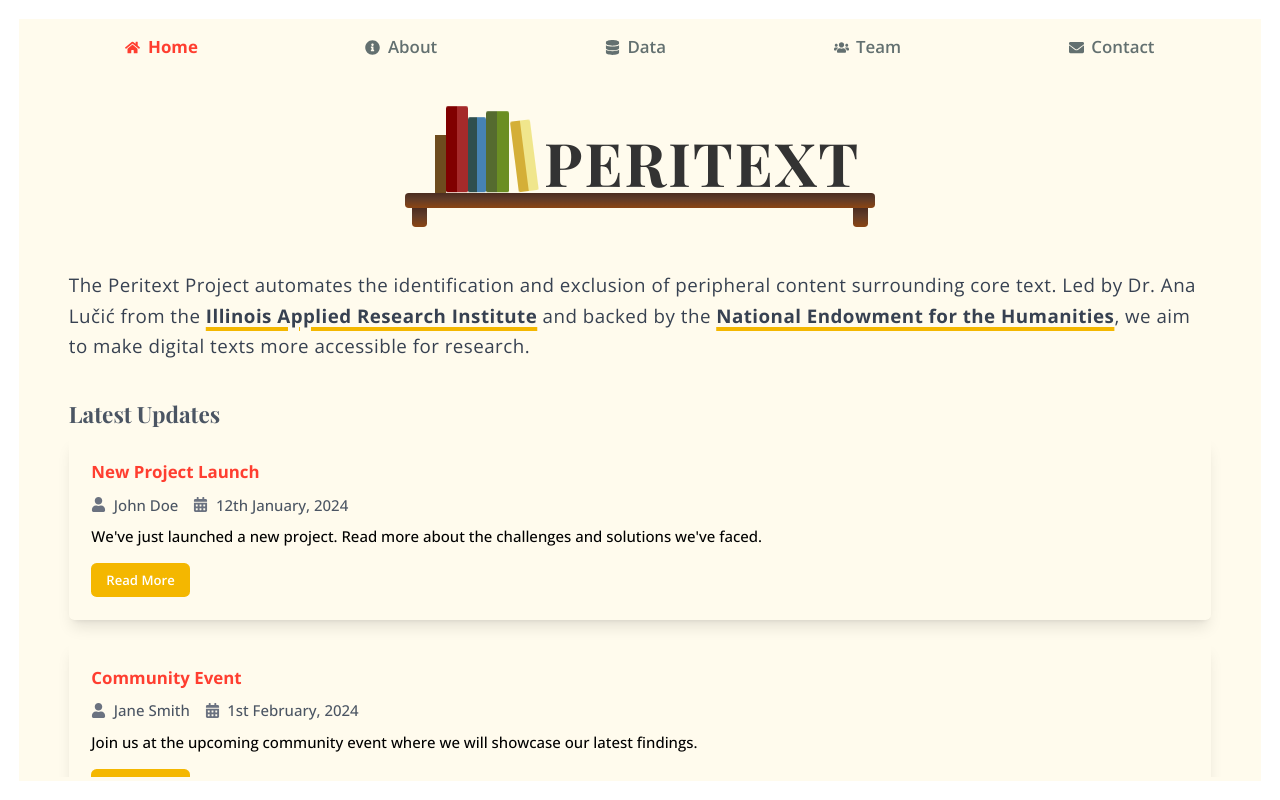
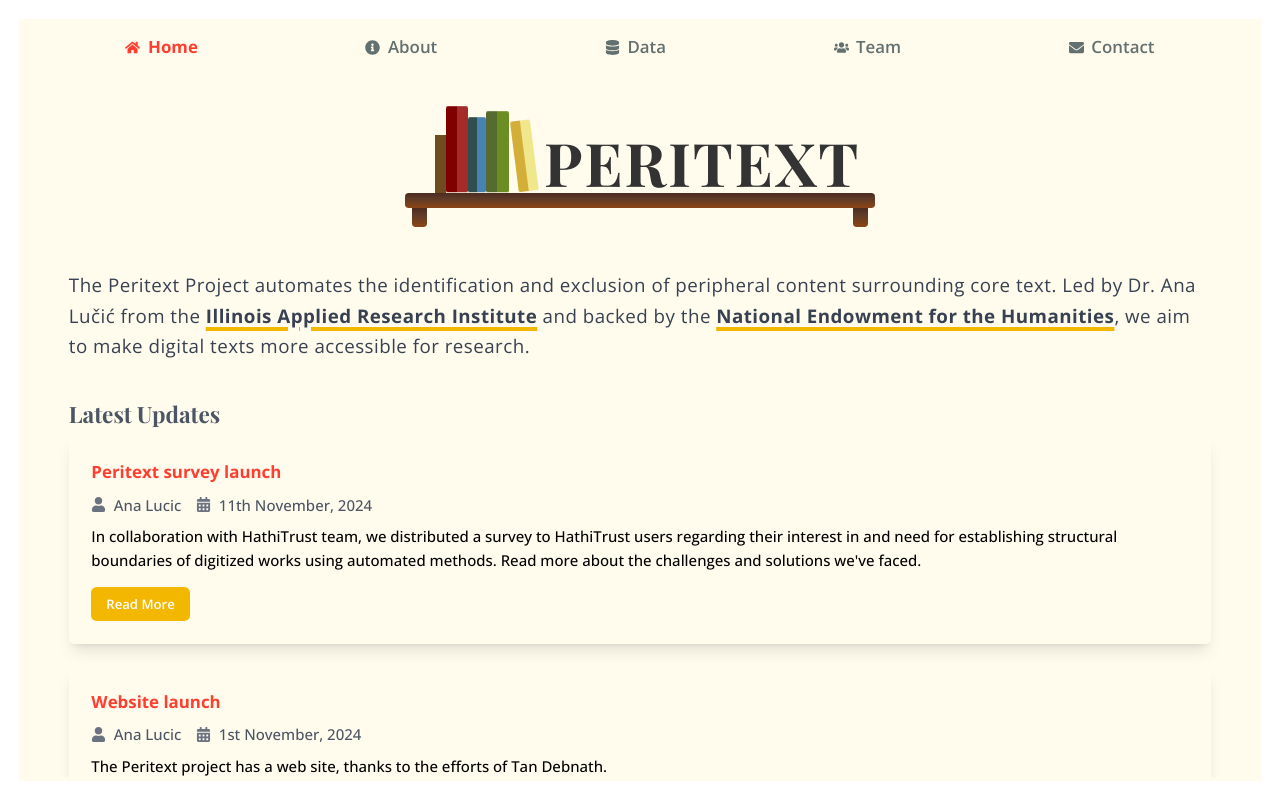
Before and after one commit to illinois-ari/peritext-website, a Next.js app: page / in a window 1280 px wide. Built offline with nearby package versions, Linux system fonts and the light colour scheme; a web font is replaced by a local one.

Commit message:
Revised HomeData.ts

```diff
--- a/src/modules/HomeData.ts
+++ b/src/modules/HomeData.ts
@@ -13,35 +13,35 @@ export const homeData = [
     type: "updates",
     updates: [
       {
-        title: "New Project Launch",
-        author: "John Doe",
-        datePosted: "2024-01-12",
+        title: "Peritext survey launch",
+        author: "Ana Lucic",
+        datePosted: "2024-11-11",
         shortDescription:
-          "We've just launched a new project. Read more about the challenges and solutions we've faced.",
+          "In collaboration with HathiTrust team, we distributed a survey to HathiTrust users regarding their interest in and need for establishing structural boundaries of digitized works using automated methods. Read more about the challenges and solutions we've faced.",
         longDescription: [
           {
             type: "text",
             content:
-              "Lorem ipsum dolor sit amet, consectetur adipiscing elit, sed do eiusmod tempor incididunt ut labore et dolore magna aliqua. Ut enim ad minim veniam, quis nostrud exercitation ullamco laboris nisi ut aliquip ex ea commodo consequat. Duis aute irure dolor in reprehenderit in voluptate velit esse cillum dolore eu fugiat nulla pariatur. Excepteur sint occaecat cupidatat non proident, sunt in culpa qui officia deserunt mollit anim id est laborum.",
+              "One of the goals of the survey is establishing what other methods researchers use to try to eliminate elements of the work that surround main or core work.",
           },
           {
             type: "text",
             content:
-              "Lorem ipsum dolor sit amet, consectetur adipiscing elit, sed do eiusmod tempor incididunt ut labore et dolore magna aliqua. Ut enim ad minim veniam, quis nostrud exercitation ullamco laboris nisi ut aliquip ex ea commodo consequat. Duis aute irure dolor in reprehenderit in voluptate velit esse cillum dolore eu fugiat nulla pariatur. Excepteur sint occaecat cupidatat non proident, sunt in culpa qui officia deserunt mollit anim id est laborum.",
+              "The survey is still live at: https://urldefense.com/v3/__https://illinois.qualtrics.com/jfe/form/SV_cYd0MIFrS2T1fJs__;!!DZ3fjg!-N6nRnH2I0wVeGLSqR0uGqoUl6W_bpkmRgFyV7-he1gLA6uCtwA8xV_ioNhl7QffWyGcSBHr0LrFT7mZVFqRA40F$.",
           },
         ],
       },
       {
-        title: "Community Event",
-        author: "Jane Smith",
-        datePosted: "2024-02-01",
+        title: "Website launch",
+        author: "Ana Lucic",
+        datePosted: "2024-11-01",
         shortDescription:
-          "Join us at the upcoming community event where we will showcase our latest findings.",
+          "The Peritext project has a web site, thanks to the efforts of Tan Debnath.",
         longDescription: [
           {
             type: "text",
             content:
-              "Lorem ipsum dolor sit amet, consectetur adipiscing elit, sed do eiusmod tempor incididunt ut labore et dolore magna aliqua. Ut enim ad minim veniam, quis nostrud exercitation ullamco laboris nisi ut aliquip ex ea commodo consequat. Duis aute irure dolor in reprehenderit in voluptate velit esse cillum dolore eu fugiat nulla pariatur. Excepteur sint occaecat cupidatat non proident, sunt in culpa qui officia deserunt mollit anim id est laborum.",
+              "The updates will be posted as we are continuing to build a dataset resource.",
           },
           {
             type: "text",
```
